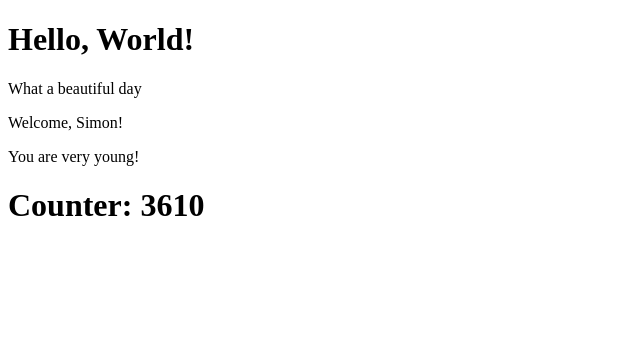
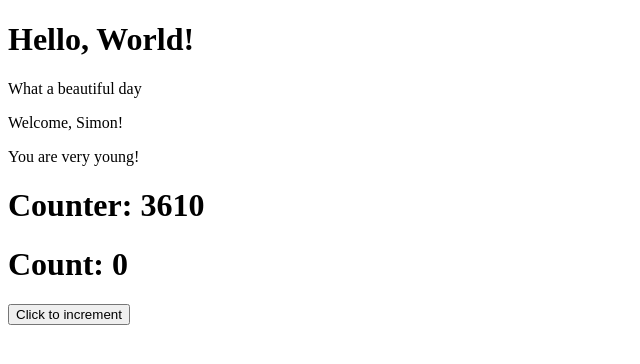
Before and after one commit to d-94k/react-develhope, a React (Create React App) app: page / in a window 1280 px wide. Shown: the top 364 px of the page, without its empty margins (0-640 px from the left). Built offline with nearby package versions, Linux system fonts and the light colour scheme.

Commit message:
completed exercise

```diff
--- a/src/App.js
+++ b/src/App.js
@@ -1,4 +1,5 @@
 import React from "react";
+import ClickCounter from "./ClickCounter";
 import Counter from "./Counter";
 import Hello from './Hello';
 import Welcome from "./Welcome";
@@ -10,6 +11,7 @@ export default class App extends React.Component {
               <Hello />
               <Welcome name="Simon" age={10} />
               <Counter initVal={10} counterAmount={100} intervalAmount={300} />
+              <ClickCounter />
             </div>
         )
     }
--- /dev/null
+++ b/src/ClickCounter.js
@@ -0,0 +1,21 @@
+import React from "react";
+
+export default class ClickCounter extends React.Component {
+    constructor (props) {
+        super (props);
+        this.state = { counter: 0 }
+    }
+
+    handleClick = () => {
+        this.setState(prevState => ({ counter: prevState.counter+1 }))
+    }
+
+    render () {
+        return (
+            <>
+                <h1>Count: {this.state.counter}</h1>
+                <button onClick={this.handleClick}>Click to increment</button>
+            </>
+        )
+    }
+}
```
Also changed, not shown: 1 other file (tests, documents, lock files or other folders).
